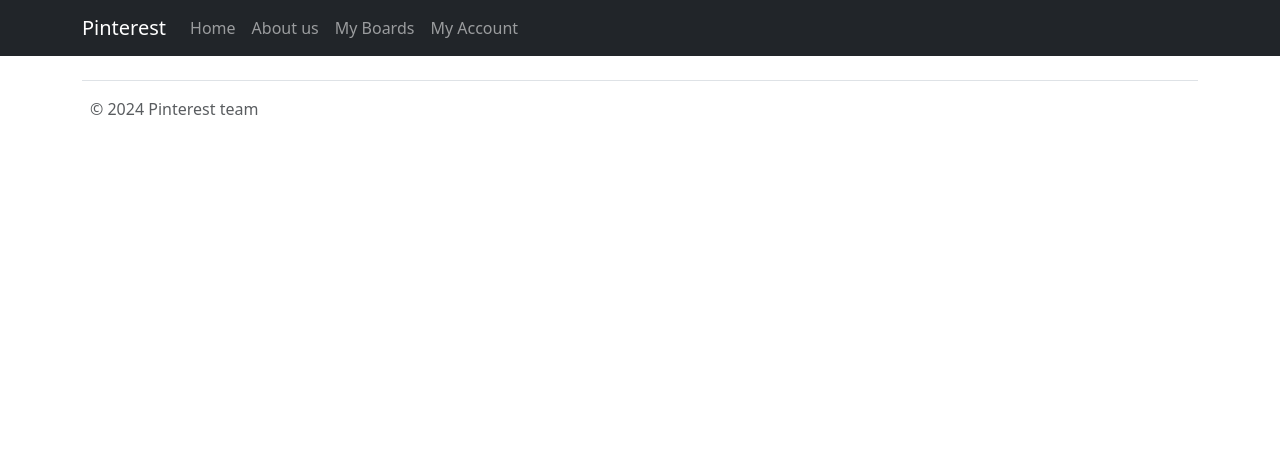
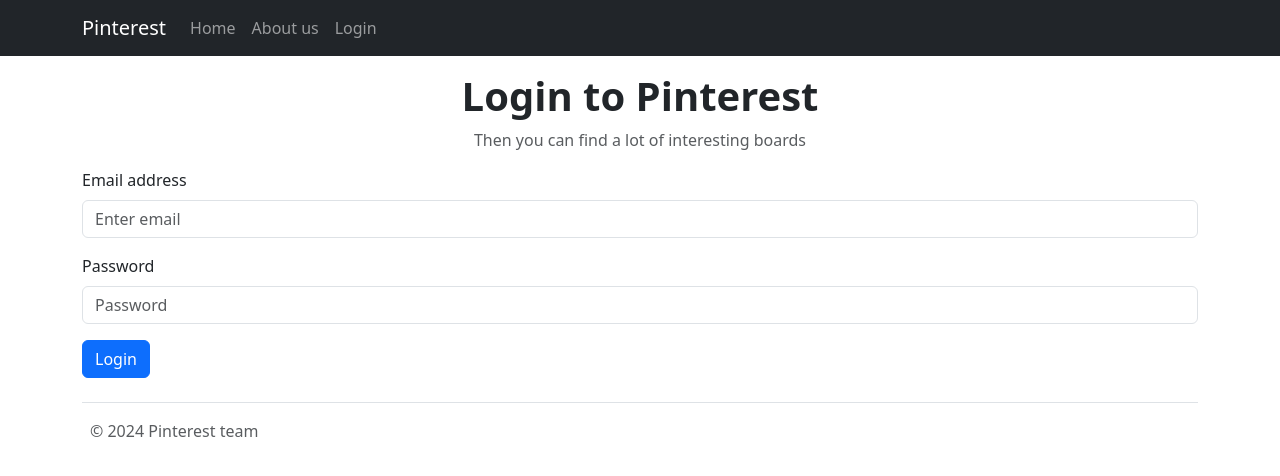
Before and after one commit to elab-development/internet-tehnologije-projekat-pinterest_2019_0231, a React (Create React App) app in the folder pinterest-ui/: page /login in a window 1280 px wide. Shown: the top 476 px of the page. Built offline with nearby package versions, Linux system fonts and the light colour scheme.

Commit message:
login logout

```diff
--- a/pinterest-ui/src/App.js
+++ b/pinterest-ui/src/App.js
@@ -9,7 +9,8 @@
 import About from "./stranice/About";
 import MyBoard from "./stranice/MyBoard";
 import Account from "./stranice/Account";
-import Footer from './komponente/Footer';
+import Footer from "./komponente/Footer";
+import Login from "./stranice/Login";
 
 function App() {
   return (
@@ -24,8 +25,9 @@
                 <Route path="/about" element={<About />} />
                 <Route path="/my-boards" element={<MyBoard />} />
                 <Route path="/account" element={<Account />} />
+                <Route path="/login" element={<Login />} />
             </Routes>
-            <Footer />
+                <Footer />
             </Container>
         </BrowserRouter>
     </>
--- a/pinterest-ui/src/komponente/Navigacija.jsx
+++ b/pinterest-ui/src/komponente/Navigacija.jsx
@@ -1,7 +1,17 @@
+
+
 import React from 'react';
 import {Container, Nav, Navbar} from "react-bootstrap";
 
 const Navigacija = () => {
+
+    const token = window.sessionStorage.getItem("token");
+    const handleLogout = (e) => {
+        e.preventDefault();
+        window.sessionStorage.removeItem("token");
+        window.location.href = "/";
+    }
+
     return (
         <>
             <Navbar bg="dark" sticky={"top"} data-bs-theme="dark">
@@ -10,8 +20,23 @@
                     <Nav className="me-auto">
                         <Nav.Link href="/">Home</Nav.Link>
                         <Nav.Link href="/about">About us</Nav.Link>
-                        <Nav.Link href="/my-boards">My Boards</Nav.Link>
-                        <Nav.Link href="/account">My Account</Nav.Link>
+
+                        {
+                            token !== null ? (
+                                <>
+                                    <Nav.Link href="/my-boards">My Boards</Nav.Link>
+                                    <Nav.Link href="/account">My Account</Nav.Link>
+                                    <Nav.Link href="/logout" onClick={
+                                        (e) => {
+                                            handleLogout(e);
+                                        }
+                                    }>Logout</Nav.Link>
+                                </>
+                            ) : (
+                                <Nav.Link href="/login">Login</Nav.Link>
+                            )
+                        }
+
                     </Nav>
                 </Container>
             </Navbar>
--- /dev/null
+++ b/pinterest-ui/src/stranice/Login.jsx
@@ -0,0 +1,56 @@
+import React, {useState} from 'react';
+import {Button, Form} from "react-bootstrap";
+import instanca from "../axios-instanca/instanca";
+
+const Login = () => {
+
+    const [formData, setFormData] = useState({
+        email: '',
+        password: ''
+    });
+
+    const handleChange = (e) => {
+        setFormData({
+            ...formData,
+            [e.target.name]: e.target.value
+        });
+
+    }
+
+    const handleSubmit = (e) => {
+        instanca.post("login", formData).then(response => {
+            console.log(response.data);
+            window.sessionStorage.setItem("token", response.data.token);
+            window.location.href = "/";
+        }).catch(error => {
+            console.log(error);
+        })
+    }
+
+
+    return (
+        <>
+            <div className="text-center mt-3">
+                <h1 className="fw-bold">Login to Pinterest</h1>
+                <p className="text-muted">Then you can find a lot of interesting boards</p>
+            </div>
+
+            <Form.Group className="mb-3" controlId="formBasicEmail">
+                <Form.Label>Email address</Form.Label>
+                <Form.Control onChange={handleChange} name="email" type="email" placeholder="Enter email" />
+
+            </Form.Group>
+
+            <Form.Group className="mb-3" controlId="formBasicPassword">
+                <Form.Label>Password</Form.Label>
+                <Form.Control onChange={handleChange} name="password" type="password" placeholder="Password" />
+            </Form.Group>
+
+            <Button variant="primary" type="button" onClick={handleSubmit}>
+                Login
+            </Button>
+        </>
+    );
+};
+
+export default Login;
```
Also changed, not shown: 1 other file (tests, documents, lock files or other folders).
